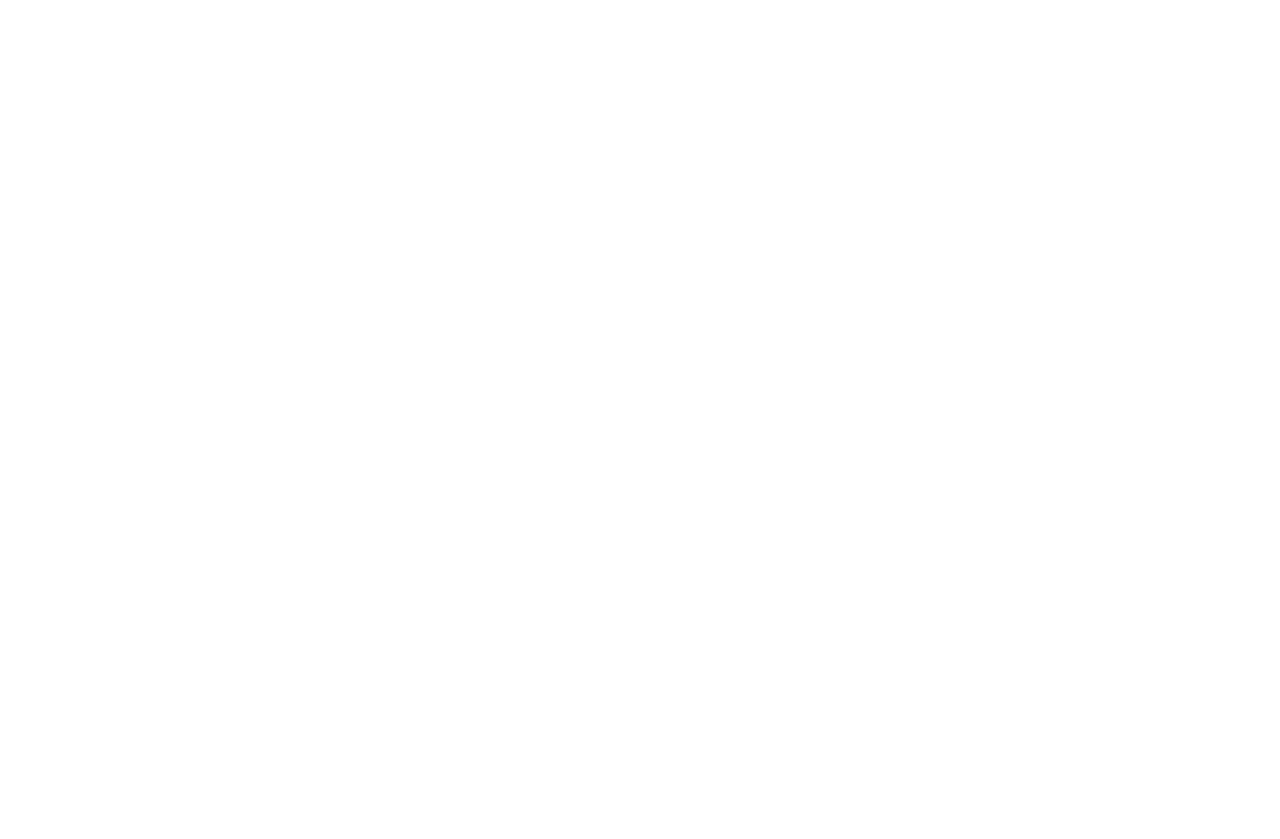
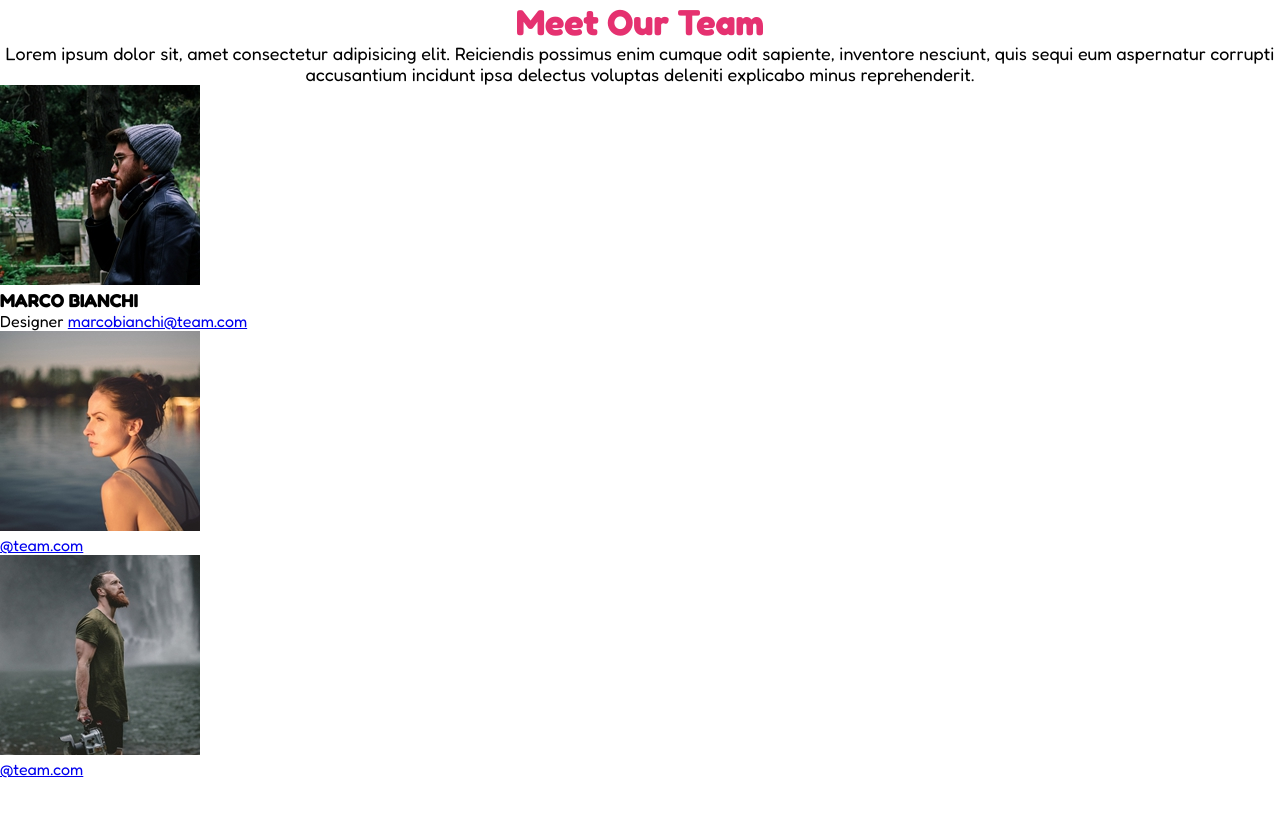
Before and after one commit to Claudio-Bernardinetti/html-css-float-cards, a plain HTML site: page assets/index.html in a window 1280 px wide. Before the commit the page ends 800 px from the top, so only its background shows below. Drawn offline with Linux system fonts and the light colour scheme.

Commit message:
add header

```diff
--- a/assets/css/style.css
+++ b/assets/css/style.css
@@ -0,0 +1,26 @@
+* {
+    margin: 0;
+    padding: 0;
+    box-sizing: border-box;
+    font-family: 'Fredoka', sans-serif;
+}
+
+:root {
+    --bool-white: #fffffe;
+    --bool-black:#0f0e17;
+    --bool-purple:#e53170;
+    --bool-blue:#37a4d0;
+}
+/*Utilitis*/
+
+h1 {
+    color: var(--bool-purple);
+    text-align: center;
+    font-size: 2.25rem;
+}
+
+p {
+    text-align: center;
+    font-size: 1.12rem;
+}
+/*Header */
--- a/assets/index.html
+++ b/assets/index.html
@@ -1 +1,60 @@
+<!DOCTYPE html>
+<html lang="en">
+<head>
+    <meta charset="UTF-8">
+    <meta name="viewport" content="width=device-width, initial-scale=1.0">
+    <link rel="stylesheet" href="../assets/css/style.css">
+    <link rel="preconnect" href="https://fonts.googleapis.com">
+<link rel="preconnect" href="https://fonts.gstatic.com" crossorigin>
+<link href="https://fonts.googleapis.com/css2?family=Fredoka:wght@400;700&display=swap" rel="stylesheet">
+    <title>Document</title>
+</head>
+<body>
+    <header>
+        <h1>Meet Our Team</h1>
+        <p>Lorem ipsum dolor sit, amet consectetur adipisicing elit. Reiciendis possimus enim cumque odit sapiente, inventore nesciunt, quis sequi eum aspernatur corrupti accusantium incidunt ipsa delectus voluptas deleniti explicabo minus reprehenderit.</p>
+    </header>
+    <main>
+        <div class="container_top">
+            <div class="container1 cliarfix">
+              <img src="../assets/img/male1.png" alt="">
+              <h3>MARCO BIANCHI</h3>
+              <span>Designer</span>
+              <a href="#">marcobianchi@team.com</a>
+            </div>
+            <div class="container2 cliarfix">
+              <img src="../assets/img/female2.png" alt="">
+              <h3></h3>
+              <span></span>
+              <a href="#">@team.com</a>
+            </div>
+            <div class="container3 cliarfix">
+              <img src="../assets/img/male2.png" alt="">
+              <h3></h3>
+              <span></span>
+              <a href="#">@team.com</a>
+            </div>
+        </div>
+        <div class="container_bottom">
+            <div class="container4 cliarfix">
+              <img src="" alt="">
+              <h3></h3>
+              <span></span>
+              <a href=""></a>
+            </div>
+            <div class="container5 cliarfix">
+              <img src="" alt="">
+              <h3></h3>
+              <span></span>
+              <a href=""></a>
+            </div>
+              <div class="container6 cliarfix">
+              <img src="" alt="">
+              <h3></h3>
+              <span></span>
+              <a href=""></a>
+            </div>
+        </div>
+    </main>
+</body>
 </html>
```
